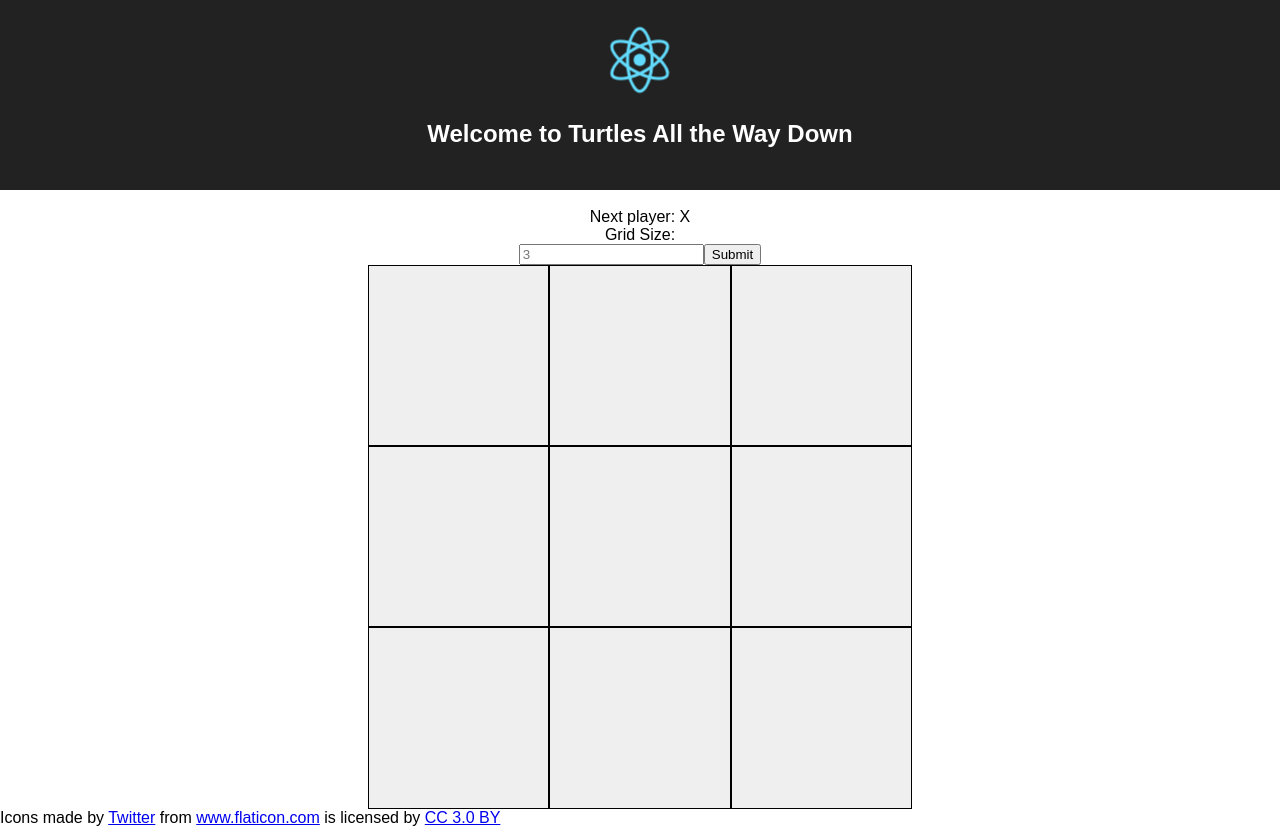
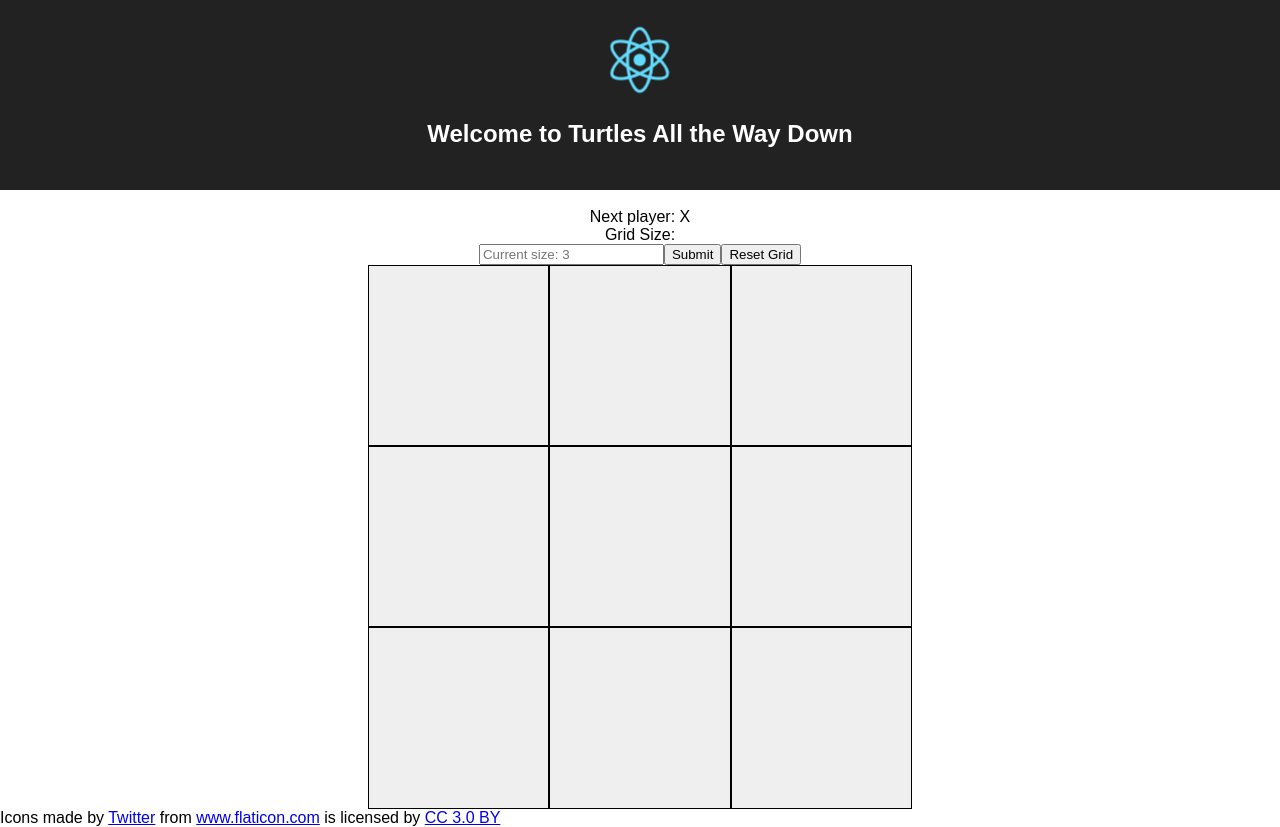
Before and after one commit to DerekCL/turtles-all-the-way-down, a React (Create React App) app: page / in a window 1280 px wide. Built offline with nearby package versions, Linux system fonts and the light colour scheme.

Commit message:
git reset HEAD

```diff
--- a/src/App.js
+++ b/src/App.js
@@ -2,6 +2,7 @@ import React, { Component } from 'react';
 import logo from './logo.svg';
 import './App.css';
 import Grid from './Grid.js';
+import Login from './Login.js';
 
 class App extends Component {
   render() {
@@ -13,6 +14,7 @@ class App extends Component {
       </header>
       <p className="App-intro">
       </p>
+
       <div name='grid'>
       <Grid/>
       </div>
--- a/src/Cell.js
+++ b/src/Cell.js
@@ -2,34 +2,12 @@ import React, { Component } from 'react';
 
 
 class Cell extends Component {
+	render () {
+		return (
+			<button className='cells' onClick={() => {this.props.onClick()}} >{this.props.value || null} </button>
+			)
+		}
 
-// handleClick = (e) => {
-// 	// this.props.onClick({value: 'X'})
-// 	// console.log('e -->', e, 'this --> ', this)
-
-// 	// let toggle = 'cells'
-
-// 	// // console.log(this.state.count)
-// 	// if(this.state.count !== 0) {
-// 	// 	//Value X or O has already been set for this cell
-// 	// 	return
-// 	// }
-
-// 	// if (this.state.class === 'cells' && this.state.count === 0) {
-// 	// 	toggle = 'cells toggleX'
-// 	// }
-
-// 	// this.setState({
-// 	// 	class: toggle,
-// 	// 	count: 1
-// 	// })
-// }
-render () {
-	return (
-		<button className='cells' onClick={() => {this.props.onClick()}} >{this.props.value} </button>
-		)
 	}
 
-}
-
-export default Cell;
+	export default Cell;
--- /dev/null
+++ b/src/Login.js
@@ -0,0 +1,19 @@
+import React, { Component } from 'react';
+
+
+class Login extends Component {
+	render () {
+		return ([
+			<input type='submit' placeholder='Google' ></input>,
+			<input type='submit' placeholder='Facebook' ></input>,
+			<form>
+			<input></input>
+			<input></input>
+			<input></input>
+			</form>
+			])
+		}
+
+	}
+
+	export default Login;
--- a/src/grid.js
+++ b/src/grid.js
@@ -9,19 +9,22 @@ class Grid extends Component {
 		this.state = {
 			cells: Array(9).fill(null),
 			xIsNext: true,
-			currentGridSize: 3,
-			newGridSize: null
-
+			defaultGridSize: 3,
+			newGridSize: 3
 		}
 	}
 
 	handleClick = (i) => {
+		console.log('in handle click')
+
+		if(this.state.cells[i].toLowerCase !== 'X' && this.state.cells[i].toLowerCase !== 'O'	) {
 			const cells = this.state.cells.slice();
 			cells[i] = this.state.xIsNext ? 'X' : 'O';
 			this.setState(
 				{cells: cells,
 					xIsNext: !this.state.xIsNext
 				});
+		}
 	}
 
 	handleChange = (event) => {
@@ -32,9 +35,25 @@ class Grid extends Component {
 
 	handleSubmit = (event) => {
 		event.preventDefault()
+		let action = ''
+		console.log('handleSubmit -->', event.target.name)
+		if(event.target.name === 'changeSize') {
+			action = this.state.newGridSize || this.state.defaultGridSize
+			console.log('in if changeSize')
+		} else {
+			console.log('in if resetGrid')
+			action = 3
+			// this.setState({
+			// 	cells: Array(9).fill(null)
+			// })
+		}
+
+		if(action !== '') {
 			this.setState({
-			currentGridSize: this.state.newGridSize
+				defaultGridSize: action,
+				newGridSize: action
 			})
+		}
 	}
 
 	renderCell = (i) => {
@@ -71,10 +90,11 @@ class Grid extends Component {
 				<div className="status">{status}</div>
 				<div className="status">Grid Size: </div>
 				<form>
-				<input type='number' placeholder={ this.state.currentGridSize } onChange={this.handleChange} ></input>
-				<input type='submit' onClick={this.handleSubmit} ></input>
+				<input type='number' placeholder={ 'Current size: ' + this.state.defaultGridSize } onChange={this.handleChange} ></input>
+				<input type='submit' name='changeSize' onClick={this.handleSubmit} ></input>
+				<input type='submit' name='resetGrid' value='Reset Grid' onClick={this.handleSubmit} ></input>
 				</form>
-				{ this.createGrid(this.state.currentGridSize) }
+				{ this.createGrid(this.state.defaultGridSize) }
 				</div>
 
 				)
```
Lines whose indentation alone changed are shown as unchanged.
